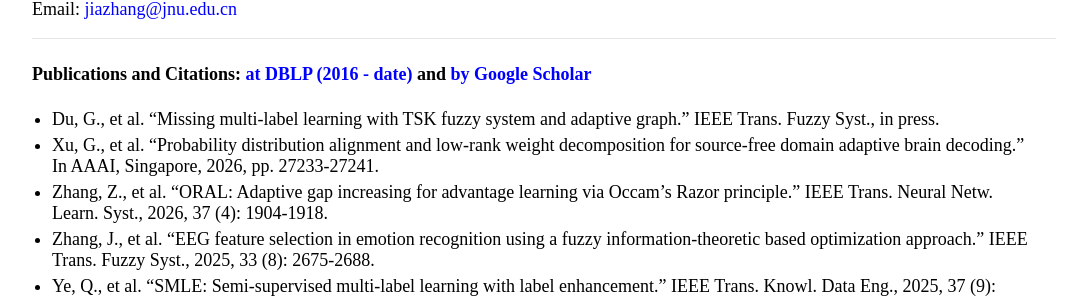
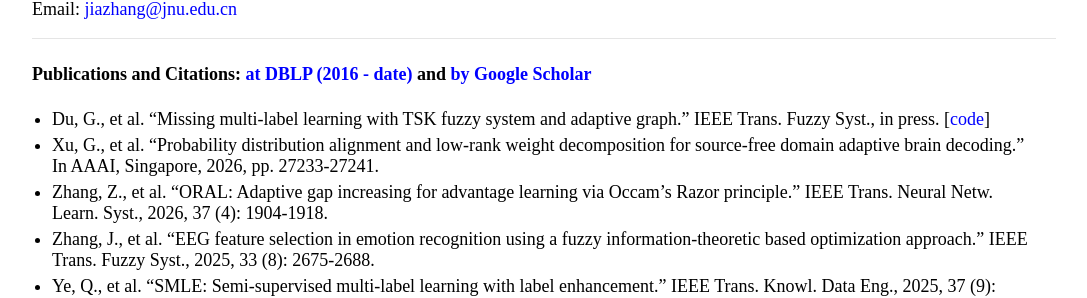
Before and after one commit to jiazhang-ml/jiazhang-ml.github.io, a Jekyll site: the page built from index.md, in a window 1280 px wide and 900 px high. Shown: the part 334-632 px from the top of the window, without its empty margins (96-1183 px from the left). Built offline with Jekyll 4.4.1, drawn with Linux system fonts in a browser that asks for light colours.

Commit message:
Update index.md

```diff
--- a/index.md
+++ b/index.md
@@ -15,7 +15,7 @@ Email: [jiazhang@jnu.edu.cn](mailto:jiazhang@jnu.edu.cn)
 
 #### Publications and Citations: [at DBLP (2016 - date)](https://dblp.org/pid/80/2266-19.html) and [by Google Scholar](https://scholar.google.com.hk/citations?user=yBaTk-gAAAAJ&hl=en)
 
-* Du, G., et al. "Missing multi-label learning with TSK fuzzy system and adaptive graph." IEEE Trans. Fuzzy Syst., in press.
+* Du, G., et al. "Missing multi-label learning with TSK fuzzy system and adaptive graph." IEEE Trans. Fuzzy Syst., in press. [[code]([https://github.com/JNU-IHCILab/SMLE](https://github.com/wangao-ysu/M2FSAG))]
 * Xu, G., et al. "Probability distribution alignment and low-rank weight decomposition for source-free domain adaptive brain decoding." In AAAI, Singapore, 2026, pp. 27233-27241.
 * Zhang, Z., et al. "ORAL: Adaptive gap increasing for advantage learning via Occam's Razor principle." IEEE Trans. Neural Netw. Learn. Syst., 2026, 37 (4): 1904-1918.
 * Zhang, J., et al. "EEG feature selection in emotion recognition using a fuzzy information-theoretic based optimization approach." IEEE Trans. Fuzzy Syst., 2025, 33 (8): 2675-2688.
```
